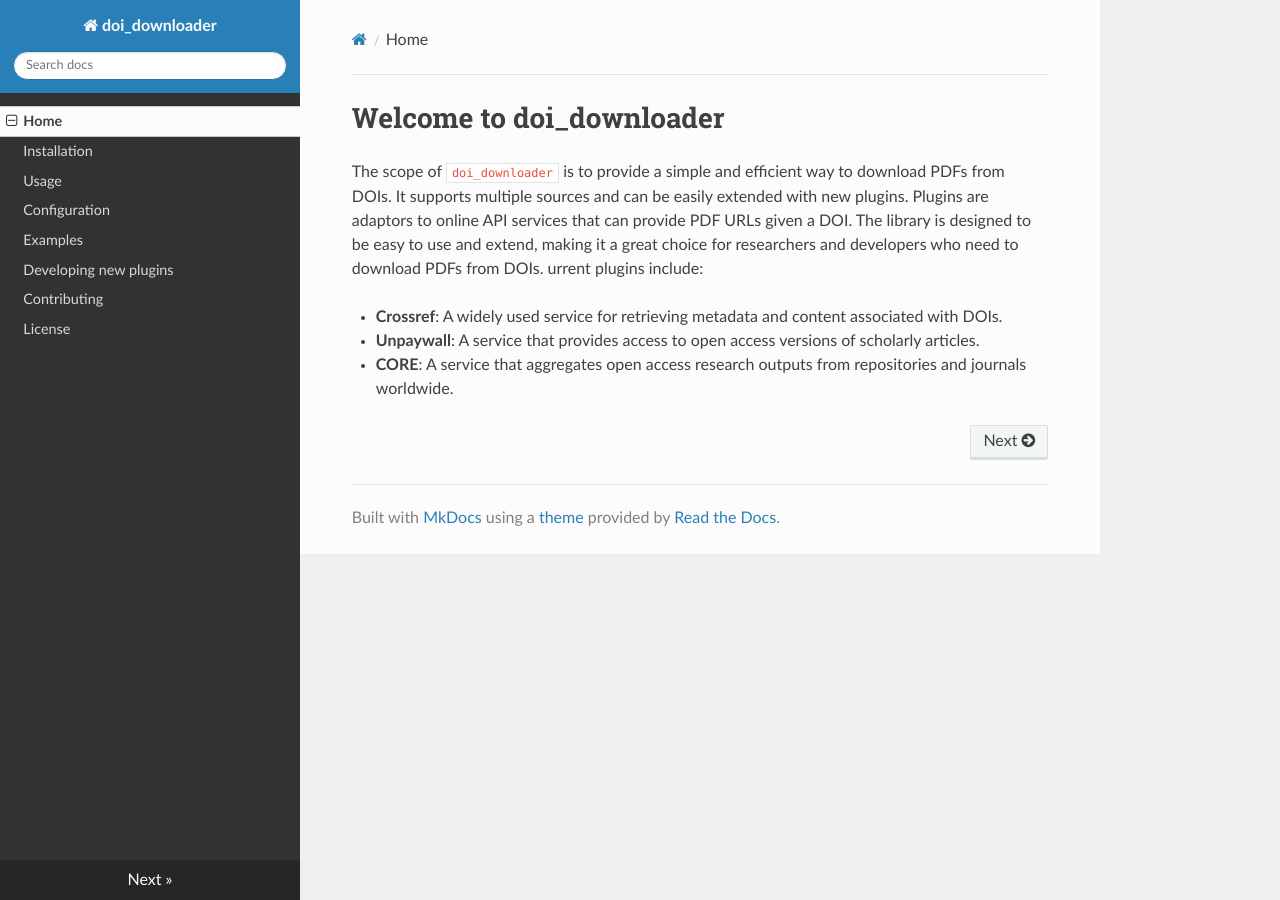
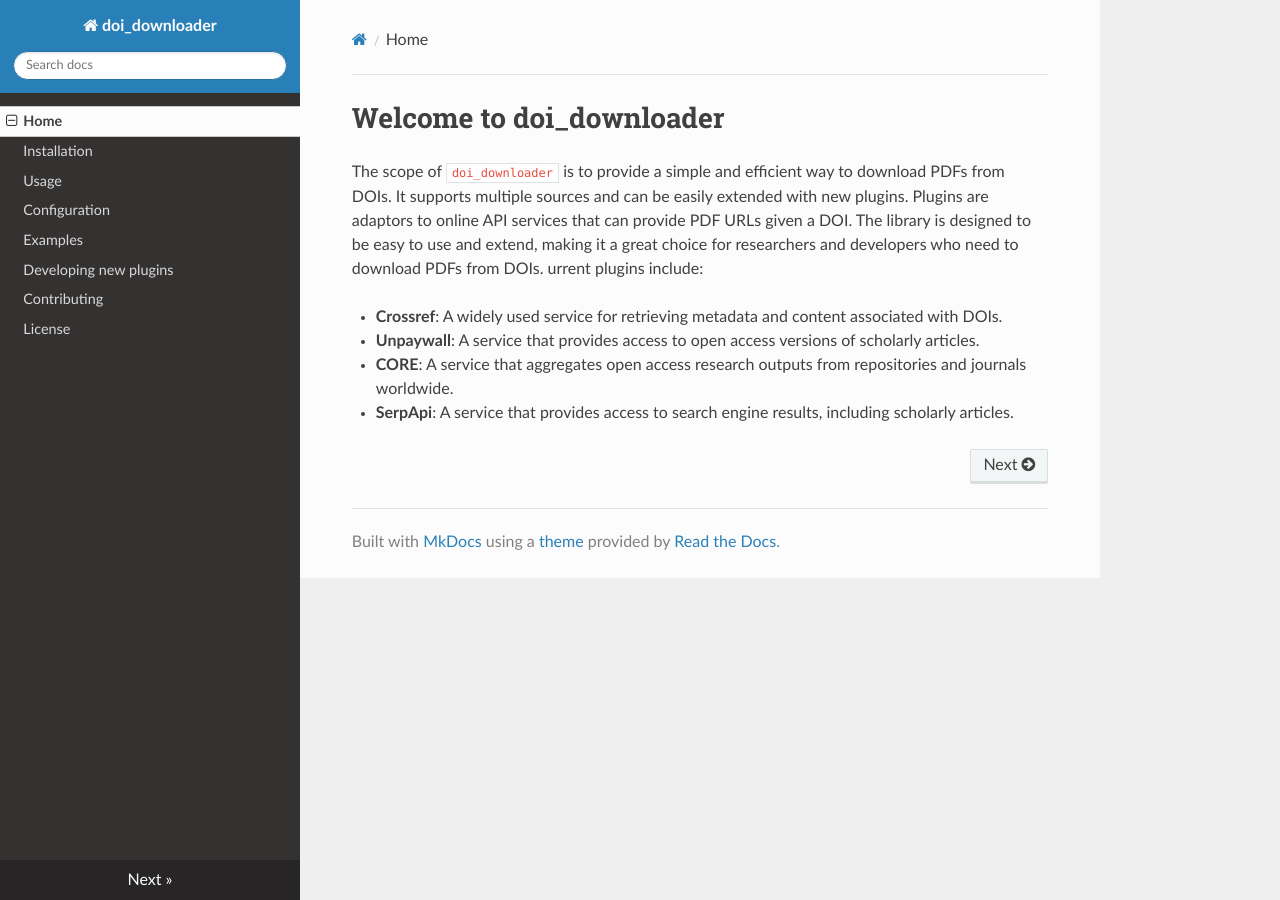
Before and after one commit to escience-tmsr/doi-downloader, an MkDocs documentation site: the page built from docs/index.md, in a window 1280 px wide. Built offline with MkDocs 1.6.1, drawn with Linux system fonts in a browser that asks for light colours; nearby versions of some CDN libraries.

Commit message:
Added SerpApi as a new plugin for retrieving metadata and content associated with DOIs.

```diff
--- a/docs/index.md
+++ b/docs/index.md
@@ -7,3 +7,4 @@ urrent plugins include:
 - **Crossref**: A widely used service for retrieving metadata and content associated with DOIs.
 - **Unpaywall**: A service that provides access to open access versions of scholarly articles.
 - **CORE**: A service that aggregates open access research outputs from repositories and journals worldwide.
+- **SerpApi**: A service that provides access to search engine results, including scholarly articles.
```
